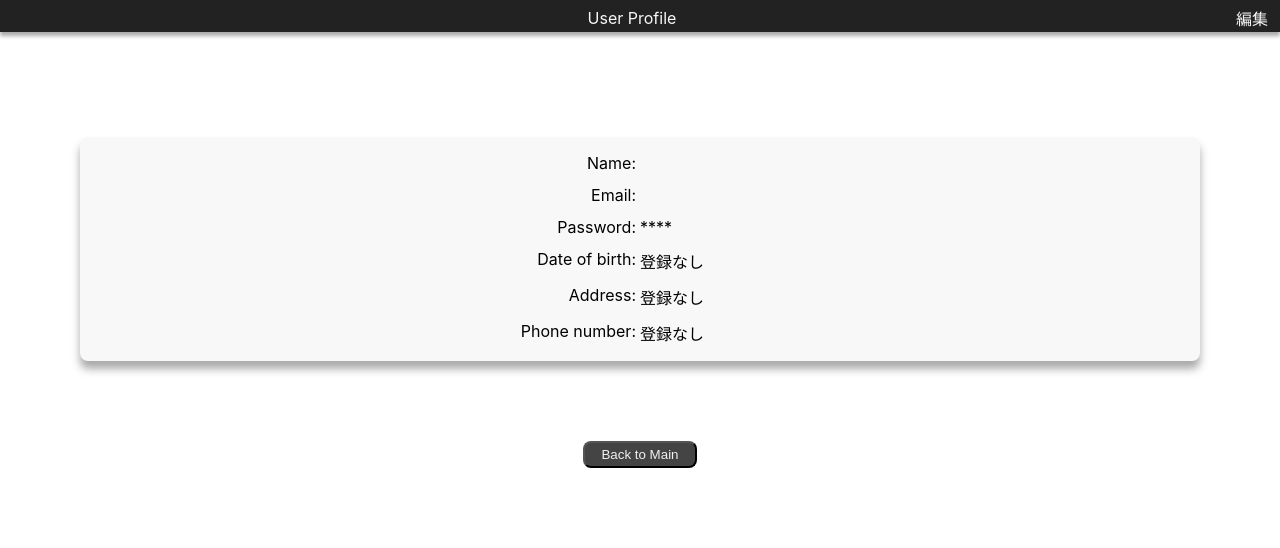
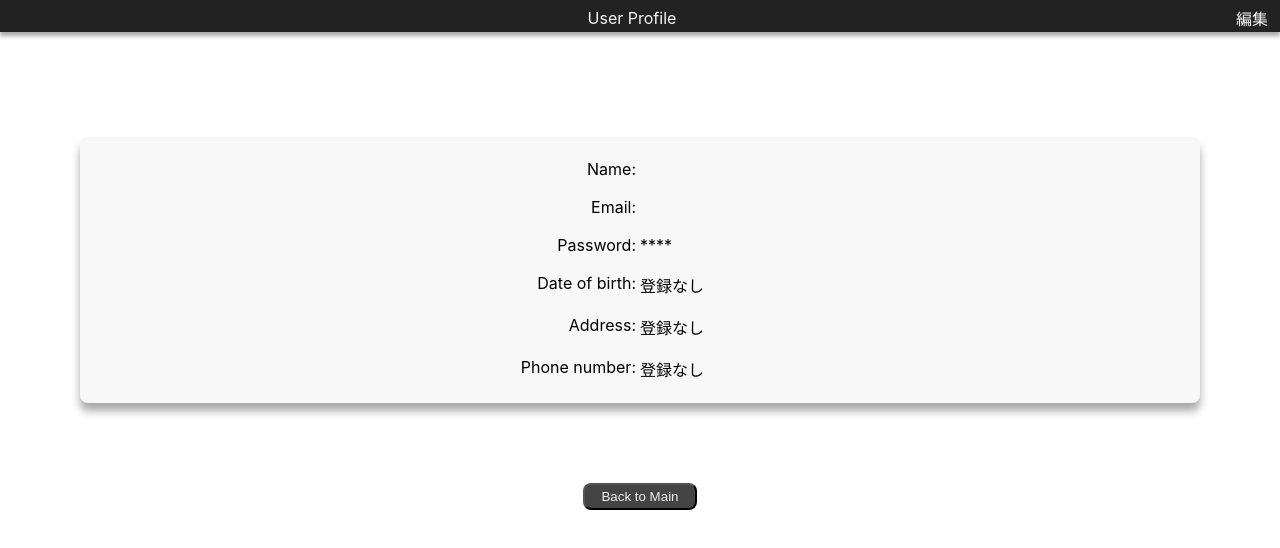
Before and after one commit to MoeMiyata/Rank2-MessageBoard-Frontend, a React app: page /userprofile in a window 1280 px wide. Shown: the top 548 px of the page. Built offline with nearby package versions, Linux system fonts and the light colour scheme; no server answers.

Commit message:
ユーザ情報表示レイアウト修正

```diff
--- a/src/components/UserProfile.tsx
+++ b/src/components/UserProfile.tsx
@@ -301,8 +301,10 @@ const SUserProfileFrame = styled.div<UserProfileProps>`
 
 const SUserProfileRow = styled.div`
   dixplay: inline-block;
-  margin-top: 4px;
-  margin-bottom: 4px;
+  // margin-top: 4px;
+  // margin-bottom: 4px;
+  margin-top: 10px;
+  margin-bottom: 10px;
 `;
 
 const SUserProfileTextRow = styled.div`
```
